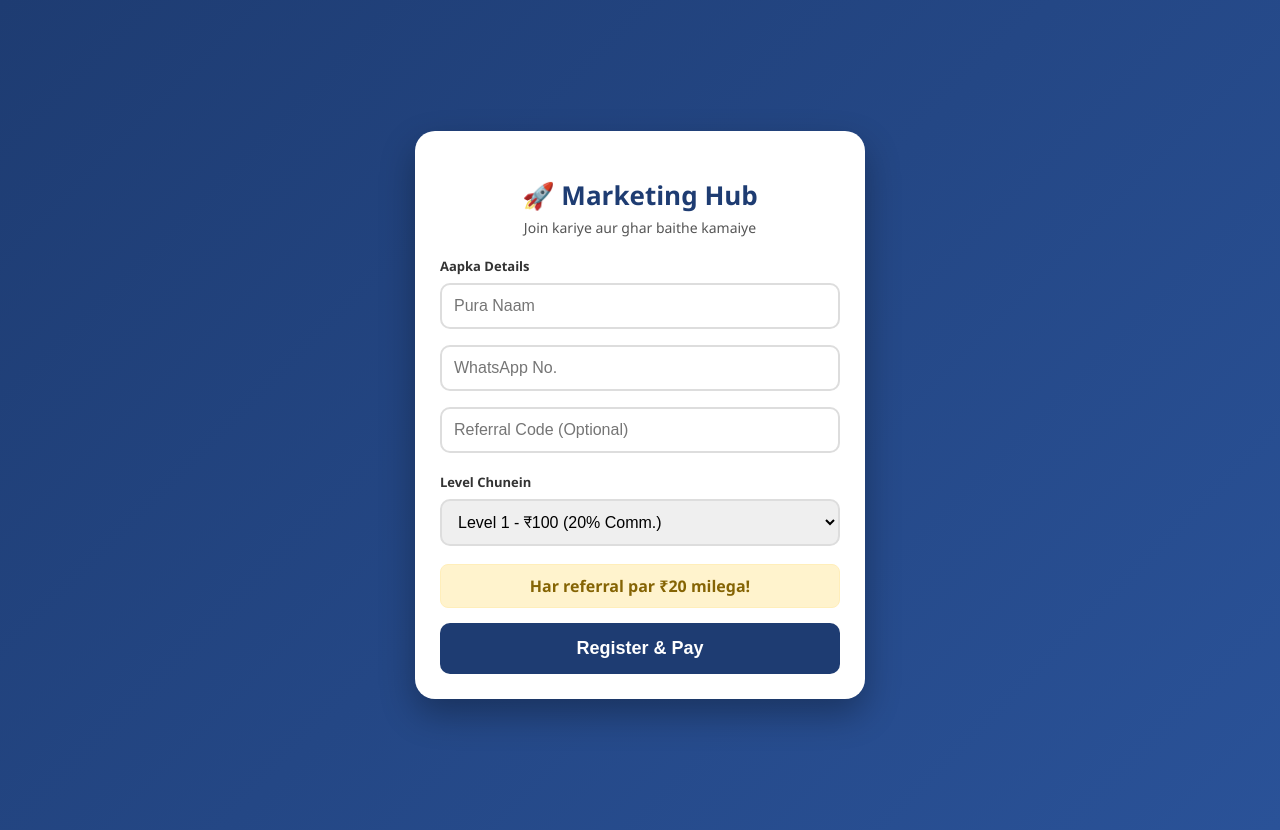
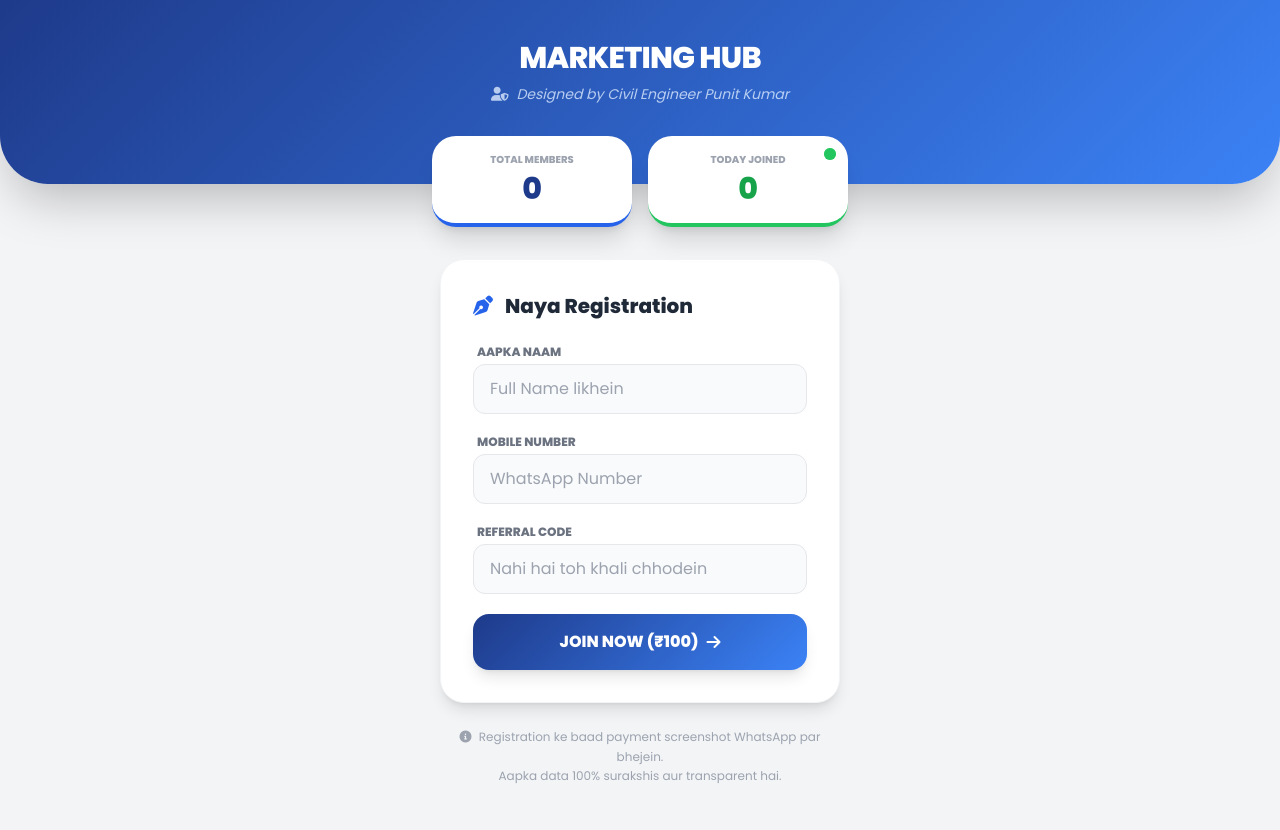
Before and after one commit to punitkumar3375-hash/P.S-NETWORK-MARKETING-AAP, a plain HTML site: page index.html in a window 1280 px wide. Drawn offline with nearby package versions, Linux system fonts and the light colour scheme; no server answers.

Commit message:
Update index.html

```diff
--- a/index.html
+++ b/index.html
@@ -3,96 +3,123 @@
 <head>
     <meta charset="UTF-8">
     <meta name="viewport" content="width=device-width, initial-scale=1.0">
-    <title>Marketing Hub - Official Business</title>
+    <title>Marketing Hub | Punit Kumar</title>
+    <script src="https://cdn.tailwindcss.com"></script>
+    <link rel="stylesheet" href="https://cdnjs.cloudflare.com/ajax/libs/font-awesome/6.0.0/css/all.min.css">
     <style>
-        body { font-family: 'Segoe UI', sans-serif; background: linear-gradient(135deg, #1e3c72 0%, #2a5298 100%); display: flex; justify-content: center; align-items: center; min-height: 100vh; margin: 0; padding: 15px; }
-        .card { background: white; padding: 25px; border-radius: 20px; box-shadow: 0 15px 35px rgba(0,0,0,0.3); width: 100%; max-width: 400px; text-align: center; }
-        h2 { color: #1e3c72; margin-bottom: 5px; font-size: 26px; }
-        .subtitle { color: #555; font-size: 14px; margin-bottom: 20px; }
-        label { display: block; text-align: left; font-weight: bold; margin-top: 12px; font-size: 13px; color: #333; }
-        input, select { width: 100%; padding: 12px; margin: 8px 0; border: 2px solid #ddd; border-radius: 10px; font-size: 16px; box-sizing: border-box; }
-        .btn { background: #1e3c72; color: white; border: none; padding: 15px; width: 100%; border-radius: 10px; font-size: 18px; font-weight: bold; cursor: pointer; margin-top: 15px; transition: 0.3s; text-decoration: none; display: inline-block; }
-        .btn:hover { background: #2a5298; }
-        .comm-info { background: #fff3cd; color: #856404; padding: 10px; border-radius: 8px; font-weight: bold; margin-top: 10px; border: 1px solid #ffeeba; }
-        .qr-container { background: #fdfdfd; padding: 15px; border-radius: 15px; margin-top: 15px; border: 2px dashed #bbb; }
-        .qr-img { width: 260px; height: 260px; border-radius: 10px; }
-        .wa-btn { background: #25d366; margin-top: 15px; }
-        .wa-btn:hover { background: #128c7e; }
-        hr { border: 0; border-top: 1px solid #eee; margin: 20px 0; }
+        @import url('https://fonts.googleapis.com/css2?family=Poppins:wght@300;400;600;800&display=swap');
+        body { font-family: 'Poppins', sans-serif; background: #f3f4f6; }
+        .gradient-bg { background: linear-gradient(135deg, #1e3a8a 0%, #3b82f6 100%); }
     </style>
 </head>
-<body>
+<body class="pb-10">
 
-<div class="card" id="app-box">
-    <h2>🚀 Marketing Hub</h2>
-    <div class="subtitle">Join kariye aur ghar baithe kamaiye</div>
+    <div class="gradient-bg text-white pt-10 pb-20 px-6 text-center rounded-b-[3rem] shadow-2xl">
+        <h1 class="text-3xl font-extrabold tracking-tight">MARKETING HUB</h1>
+        <p class="text-blue-100 text-sm mt-2 opacity-80 italic flex items-center justify-center">
+            <i class="fas fa-user-shield mr-2"></i> Designed by Civil Engineer Punit Kumar
+        </p>
+    </div>
 
-    <form id="joinForm">
-        <label>Aapka Details</label>
-        <input type="text" name="name" placeholder="Pura Naam" required>
-        <input type="tel" name="mobile" placeholder="WhatsApp No." required>
-        <input type="text" name="referral" placeholder="Referral Code (Optional)">
+    <div class="max-w-md mx-auto -mt-12 px-4">
+        <div class="grid grid-cols-2 gap-4">
+            <div class="bg-white p-4 rounded-3xl shadow-xl text-center border-b-4 border-blue-600">
+                <p class="text-[10px] text-gray-400 font-bold uppercase">Total Members</p>
+                <p id="totalCounter" class="text-3xl font-black text-blue-900 mt-1">0</p>
+            </div>
+            <div class="bg-white p-4 rounded-3xl shadow-xl text-center border-b-4 border-green-500 relative">
+                <span class="absolute top-3 right-3 flex h-3 w-3">
+                    <span class="animate-ping absolute inline-flex h-full w-full rounded-full bg-green-400 opacity-75"></span>
+                    <span class="relative inline-flex rounded-full h-3 w-3 bg-green-500"></span>
+                </span>
+                <p class="text-[10px] text-gray-400 font-bold uppercase">Today Joined</p>
+                <p id="dailyCounter" class="text-3xl font-black text-green-600 mt-1">0</p>
+            </div>
+        </div>
+    </div>
 
-        <label>Level Chunein</label>
-        <select name="level" id="levelSelect" required onchange="showComm()">
-            <option value="100">Level 1 - ₹100 (20% Comm.)</option>
-            <option value="200">Level 2 - ₹200 (25% Comm.)</option>
-            <option value="500">Level 3 - ₹500 (30% Comm.)</option>
-            <option value="1000">Level 4 - ₹1000 (35% Comm.)</option>
-            <option value="2000">Level 5 - ₹2000 (40% Comm.)</option>
-        </select>
+    <div class="max-w-md mx-auto mt-8 px-6">
+        <div class="bg-white rounded-3xl p-8 shadow-lg border border-gray-100">
+            <h2 class="text-xl font-bold text-gray-800 mb-6 flex items-center">
+                <i class="fas fa-pen-nib text-blue-600 mr-3"></i> Naya Registration
+            </h2>
 
-        <div id="commDisplay" class="comm-info">Har referral par ₹20 milega!</div>
+            <form id="registrationForm" class="space-y-5">
+                <div>
+                    <label class="block text-xs font-bold text-gray-500 uppercase ml-1 mb-1">Aapka Naam</label>
+                    <input type="text" name="name" required placeholder="Full Name likhein"
+                        class="w-full px-4 py-3 rounded-xl bg-gray-50 border border-gray-200 focus:ring-2 focus:ring-blue-500 outline-none transition-all">
+                </div>
 
-        <button type="submit" class="btn" id="submitBtn">Register & Pay</button>
+                <div>
+                    <label class="block text-xs font-bold text-gray-500 uppercase ml-1 mb-1">Mobile Number</label>
+                    <input type="number" name="mobile" required placeholder="WhatsApp Number"
+                        class="w-full px-4 py-3 rounded-xl bg-gray-50 border border-gray-200 focus:ring-2 focus:ring-blue-500 outline-none transition-all">
+                </div>
+
+                <div>
+                    <label class="block text-xs font-bold text-gray-500 uppercase ml-1 mb-1">Referral Code</label>
+                    <input type="text" name="referral" placeholder="Nahi hai toh khali chhodein"
+                        class="w-full px-4 py-3 rounded-xl bg-gray-50 border border-gray-200 focus:ring-2 focus:ring-blue-500 outline-none transition-all">
+                </div>
+
+                <button type="submit" id="submitBtn"
+                    class="w-full gradient-bg text-white font-bold py-4 rounded-2xl shadow-lg hover:scale-[1.02] active:scale-95 transition-all flex items-center justify-center">
+                    <span>JOIN NOW (₹100)</span>
+                    <i class="fas fa-arrow-right ml-2"></i>
+                </button>
             </form>
+        </div>
+    </div>
+
+    <div class="max-w-md mx-auto mt-6 px-6 text-center">
+        <p class="text-xs text-gray-400 leading-relaxed">
+            <i class="fas fa-info-circle mr-1"></i> Registration ke baad payment screenshot WhatsApp par bhejein.<br>
+            Aapka data 100% surakshis aur transparent hai.
+        </p>
     </div>
 
     <script>
-    const scriptURL = 'https://script.google.com/macros/s/AKfycbyz6TJpbXQp5C8nX3W4MuUKzPfCPSK70GBoYvuIOLrsrLRTA-oaOp-unnmybhmFBbKgJQ/exec';
-    const myUPI = "6397969337@ptyes";
-    const myWhatsApp = "916397969337";
+        const scriptURL = 'https://script.google.com/macros/s/AKfycbx6wDDz4R8DeyWlHg2xYLWvZ1ADz9Q2PtiJsbooF7tXtMBcSUbpZAzvV7tO33ABE8l79Q/exec';
+        const form = document.getElementById('registrationForm');
+        const submitBtn = document.getElementById('submitBtn');
 
-    function showComm() {
-        const val = document.getElementById('levelSelect').value;
-        const comms = {"100":20, "200":50, "500":150, "1000":350, "2000":800};
-        document.getElementById('commDisplay').innerText = `Har referral par ₹${comms[val]} milega!`;
+        // Dashboard refresh karne ka function
+        function refreshDashboard() {
+            fetch(scriptURL)
+            .then(res => res.json())
+            .then(data => {
+                document.getElementById('totalCounter').innerText = data.total || 0;
+                document.getElementById('dailyCounter').innerText = data.daily || 0;
+            })
+            .catch(err => console.error("Error loading dashboard"));
         }
 
-    const form = document.getElementById('joinForm');
-    const box = document.getElementById('app-box');
-
+        // Form Submit hone par action
         form.addEventListener('submit', e => {
             e.preventDefault();
-        const btn = document.getElementById('submitBtn');
-        btn.innerText = "Saving Data...";
-        btn.disabled = true;
-
-        const userName = form.name.value;
-        const amount = document.getElementById('levelSelect').value;
-        // Simple Clean UPI link for QR
-        const upiLink = `upi://pay?pa=${myUPI}&pn=Punit&am=${amount}&cu=INR&tn=MarketingHub_${userName}`;
+            submitBtn.disabled = true;
+            submitBtn.innerHTML = '<i class="fas fa-spinner animate-spin"></i> Processing...';
 
             fetch(scriptURL, { method: 'POST', body: new FormData(form)})
             .then(response => {
-            box.innerHTML = `
-                <h2 style="color:#25d366;">Data Saved! ✅</h2>
-                <p>Namaste <b>${userName}</b>, ₹${amount} pay karein.</p>
-                <div class="qr-container">
-                    <img class="qr-img" src="https://api.qrserver.com/v1/create-qr-code/?size=300x300&data=${encodeURIComponent(upiLink)}" alt="QR Code">
-                    <p style="color:#d93025; font-weight:bold; margin-top:10px;">Iska SCREENSHOT lekar kisi bhi App (Paytm/PhonePe) se Pay karein</p>
-                </div>
-                <a href="https://wa.me/${myWhatsApp}?text=Hi Punit, maine ₹${amount} pay kar diye hain. Naam: ${userName}" class="btn wa-btn">WhatsApp par Screenshot bhejein</a>
-                <p style="font-size:11px; margin-top:10px; color:#777;">Aapki ID 30 minute mein active ho jayegi.</p>
-            `;
+                alert("Registration Successful! Ab payment screenshot WhatsApp karein.");
+                form.reset();
+                submitBtn.disabled = false;
+                submitBtn.innerText = 'JOIN NOW (₹100)';
+                refreshDashboard(); // Counter update karein
             })
             .catch(error => {
-            alert('Net slow hai, fir se try karein!');
-            btn.disabled = false;
-            btn.innerText = "Register & Pay";
+                alert("Error! Please try again.");
+                submitBtn.disabled = false;
+                submitBtn.innerText = 'JOIN NOW (₹100)';
             });
         });
+
+        // Load dashboard on start
+        window.onload = refreshDashboard;
+        // Refresh every 60 seconds
+        setInterval(refreshDashboard, 60000);
     </script>
-
 </body>
 </html>
```
Lines whose indentation alone changed are shown as unchanged.
